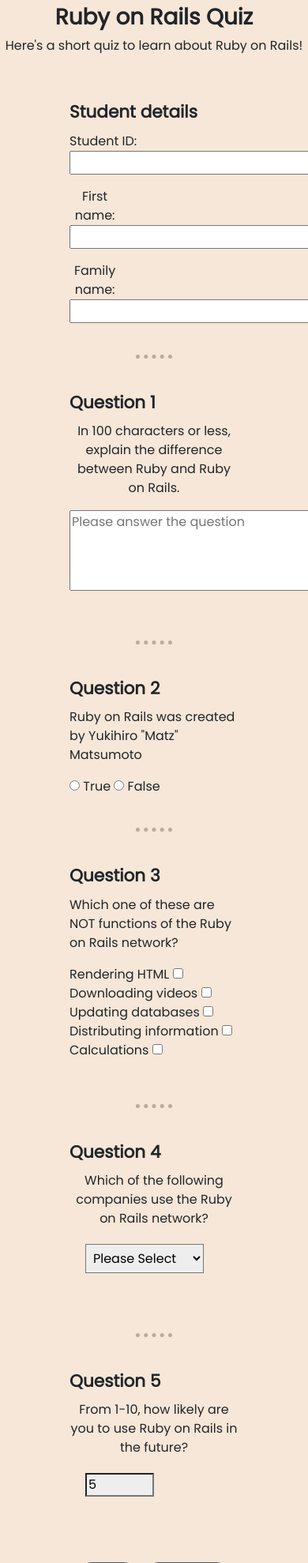
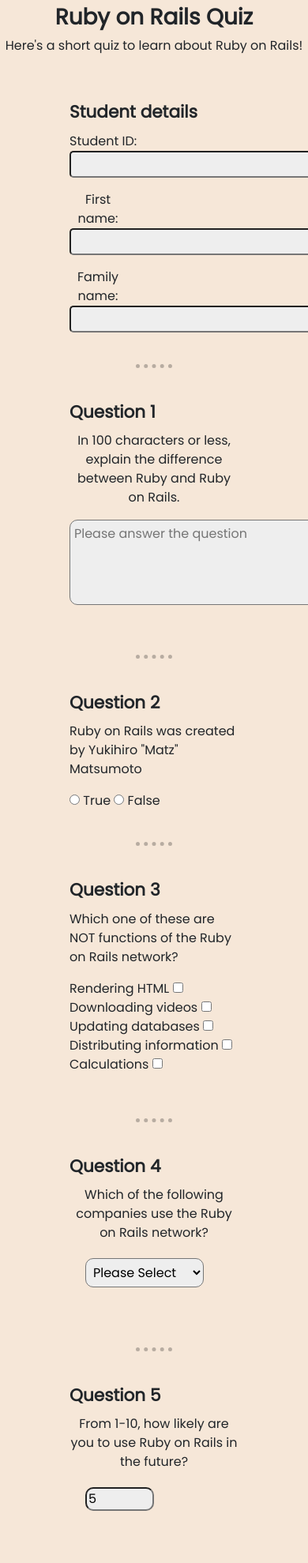
Before and after one commit to checkiejan/inquiry_project, a PHP site: page /quiz.html in a window 390 px wide. Shown: the part 252-2231 px from the top of the page at 79% size. Run offline with PHP 8.4, Linux system fonts and the light colour scheme.

Commit message:
quiz border

```diff
--- a/style/style.css
+++ b/style/style.css
@@ -493,22 +493,36 @@ fieldset:hover{
 label{
     text-align: center;
   }
+.first-name{
+  margin-right: 2rem;
+}
+.family-name{
+  margin-left: 3rem;
+}
 @media screen and (max-width:1200px){
 #stud-details{ /* when the screen becomes small*/
-  display: flex;
-  flex-direction: column;
-  flex-wrap: wrap;
+  display: grid;
+  grid-template-columns: auto;
 }
 
-.first-name, .family-name{
-  display: inline;
+.family-name{
+  margin-left: 0;
 }
 }
-
+#stud-details input{
+  border-radius: 5px;
+  background: #EEE;
+  padding: 3px;
+  padding-left: 5px;
+}
 .first-name, .family-name{
   display: inline-block;
-  width: 30%;
-  margin-right: 3px;
+  width: 20%;
+}
+fieldset:nth-of-type(2) textarea{
+  border-radius: 10px;
+  background: #EEE;
+  padding: 5px;
 }
 hr{
   border-color: black;
@@ -522,9 +536,11 @@ hr{
 fieldset:last-of-type input{
   margin: 20px;
   background: #EEE;
+  border-radius: 10px;
 }
 /* start of select box */
 select {
+  border-radius: 10px;
   margin: 20px;
   width: 150px;
   padding: 5px 5px 5px 5px;
```
